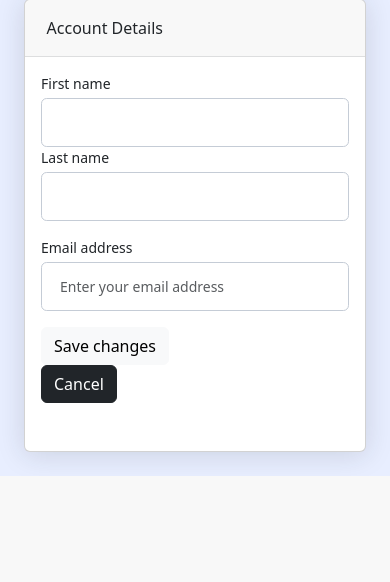
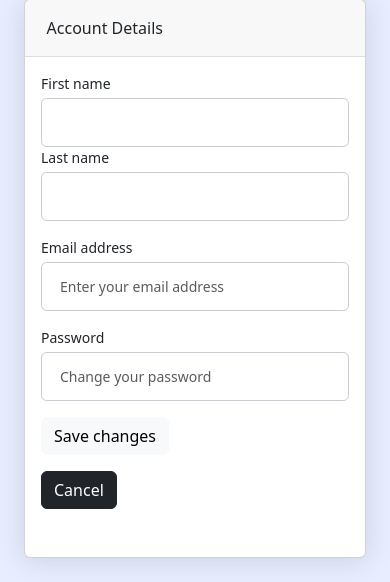
Before and after one commit to TherapyAI/TherapyAI, a Node server app: template views/users/editProfile.hbs in a window 390 px wide. Shown: the part 476-1058 px from the top of the page. Before the commit the page ends 952 px from the top, so only its background shows below. Run offline with Node 20, Linux system fonts and the light colour scheme; the template is opened without the code that fills it, so the values that code supplies are empty; some libraries are stand-ins or nearby versions.

Commit message:
change password

```diff
--- /dev/null
+++ b/views/partials/header.hbs
@@ -0,0 +1,3 @@
+<header>
+
+</header>
--- a/views/users/editProfile.hbs
+++ b/views/users/editProfile.hbs
@@ -66,7 +66,7 @@
             <!-- Form Row        -->
             <div class="row gx-3 mb-3">
             <!-- Form Group (email address)-->
-            <div class="mb-3">
+            <div class="col-md-6 mb-3">
               <label class="small mb-1" for="inputEmailAddress">Email address</label>
               <input
                 class="form-control"
@@ -77,12 +77,24 @@
                 value="{{user.email}}"
               />
             </div>
+            <div class="col-md-6 mb-3">
+              <label class="small mb-1" for="inputPassword">Password</label>
+              <input
+                class="form-control"
+                id="inputEmailAddress"
+                type="password"
+                name="password"
+                placeholder="Change your password"
+                value=""
+              />
+            </div>
+
             <!-- Form Row-->
             <div class="row gx-3 mb-3">
 
             <!-- Save changes button-->
             <div>
-            <button class="btn btn-light" type="submit">Save changes</button>
+            <button class="btn btn-light mb-3" type="submit">Save changes</button>
             </div>
             <div>
             <a href="/profile"><button class="btn btn-dark" type="button">Cancel</button></a>
```
Also changed, not shown: controllers/users.controller.js (+5 -5 lines), views/users/profile.hbs (+4 -4 lines).
